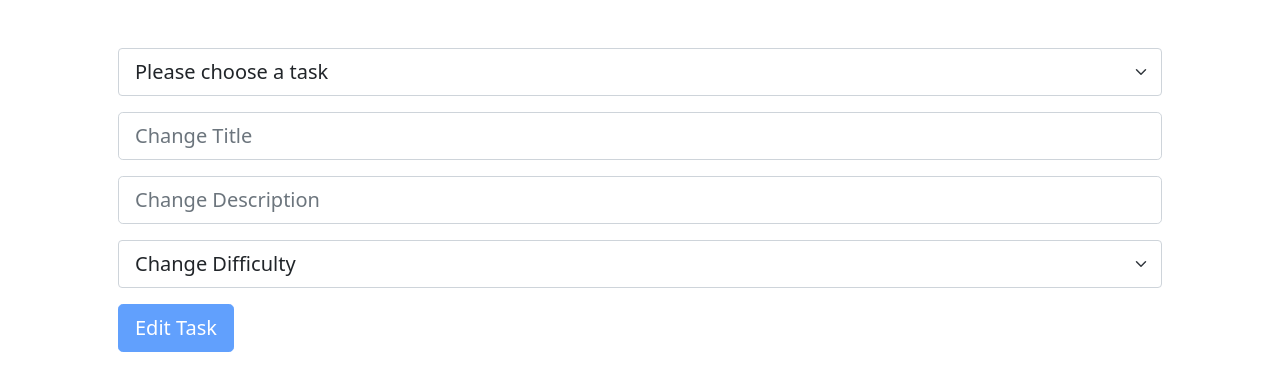
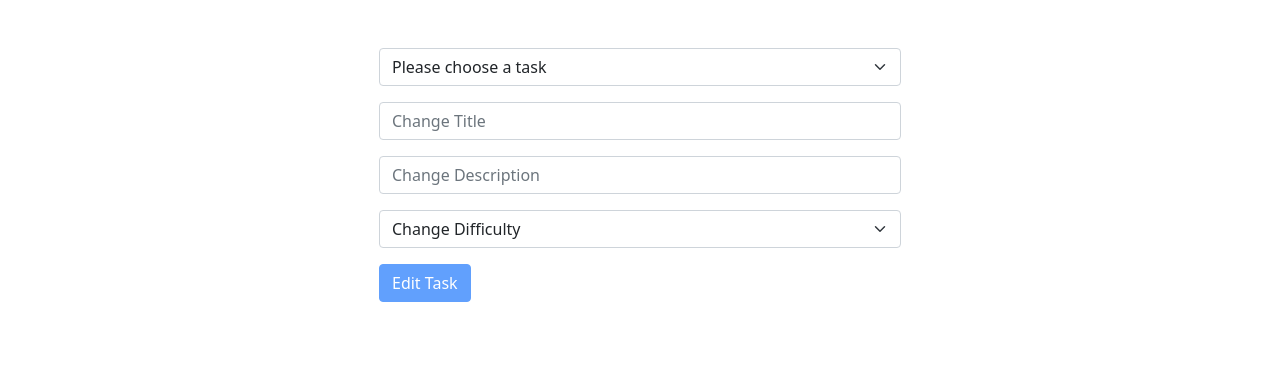
Before and after one commit to gianmillare/Giacomo_Tasks, a Flask app: page /edit in a window 1280 px wide. Shown: the part 66-457 px from the top of the page. Run offline with Flask 2, Linux system fonts and the light colour scheme; the visitor is signed in with stand-in values (Sample User, id 1); data comes from the database, SQL or seed files in the repository.

Commit message:
styled the edit function, centered the text boxes and shrunk the button

```diff
--- a/templates/edit.html
+++ b/templates/edit.html
@@ -5,11 +5,12 @@
 {% endblock %}
 
 {% block main %}
+<div class="col-6" style="margin: auto;">
     <form action="/edit" method="POST">
 
         <!-- dropdown menu to select a task to edit -->
         <div class="mb-3">
-            <select id="task_id" class="form-select form-select-lg mb-3" name="task_id" required onchange="enableButton()">
+            <select id="task_id" class="form-select form-select-md mb-3" name="task_id" required onchange="enableButton()">
                 <option selected value="">Please choose a task</option>
                 {% for task in tasks %}
                     <option value="{{ task }}">{{ task }}</option>
@@ -20,15 +21,15 @@
         <!-- Users have three options to change: Title, Description, and Score -->
         <!-- If empty, then the existing value will stay the same -->
         <div class="mb-3">
-            <input class="form-control form-control-lg" name="task_title" type="text" placeholder="Change Title">
+            <input class="form-control form-control-md" name="task_title" type="text" placeholder="Change Title">
         </div>
 
         <div class="mb-3">
-            <input class="form-control form-control-lg" name="task_desc" type="text" placeholder="Change Description">
+            <input class="form-control form-control-md" name="task_desc" type="text" placeholder="Change Description">
         </div>
 
         <div class="mb-3">
-            <select id="task_score" class="form-select form-select-lg mb-3" name="task_score" required onchange="enableButton()">
+            <select id="task_score" class="form-select form-select-md mb-3" name="task_score" required onchange="enableButton()">
                 <option selected value="">Change Difficulty</option>
                 <option value="1">1</option>
                 <option value="2">2</option>
@@ -39,9 +40,10 @@
         </div>
 
         <!-- Button to submit the changes made above -->
-        <button class="btn btn-primary btn-lg" type="submit" id="submit" disabled>Edit Task</button>
+        <button class="btn btn-primary btn-md" type="submit" id="submit" disabled>Edit Task</button>
 
     </form>
+</div>
 
     <!-- Disable the submit button if no task is selected -->
     <script>
```
Also changed, not shown: 1 other file.
